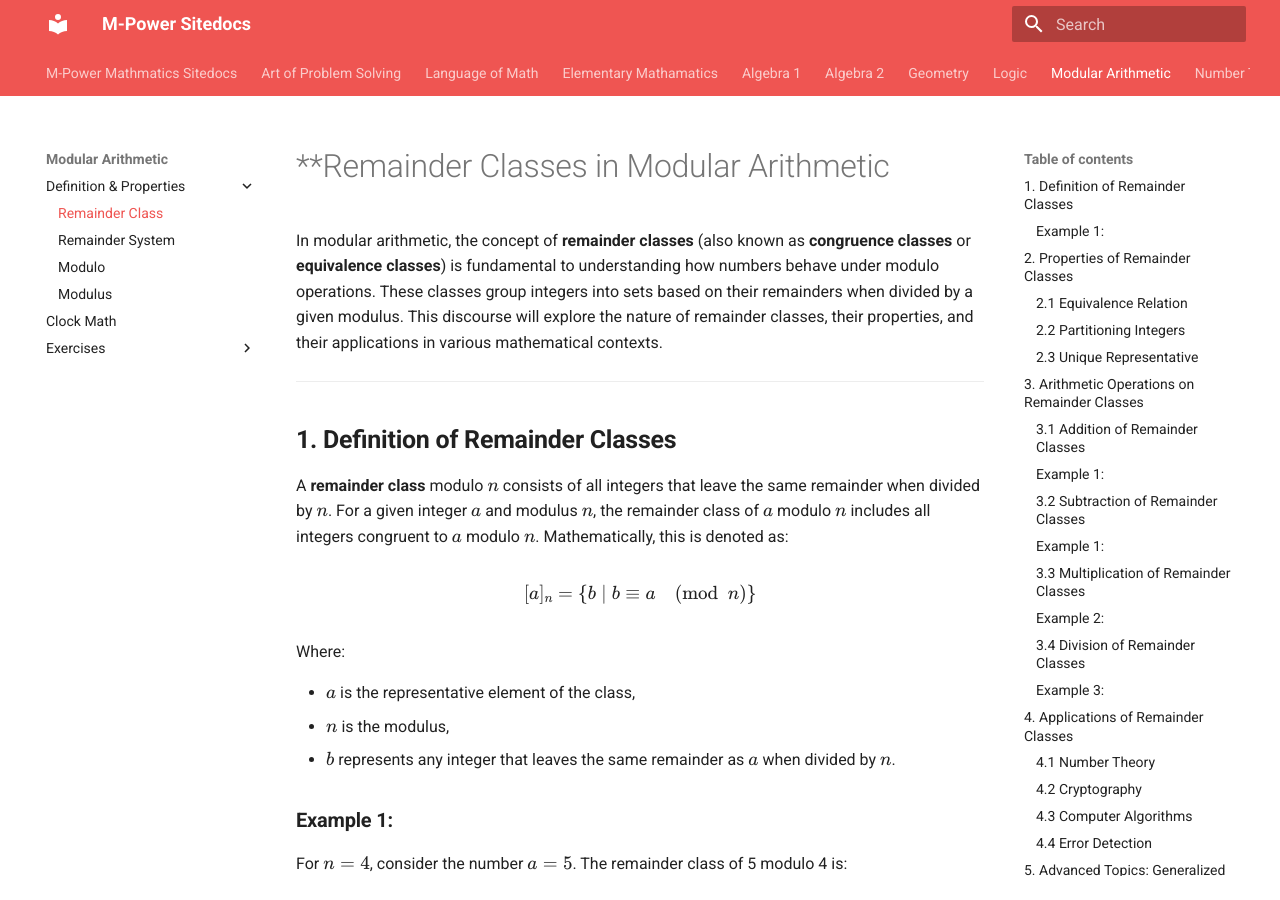
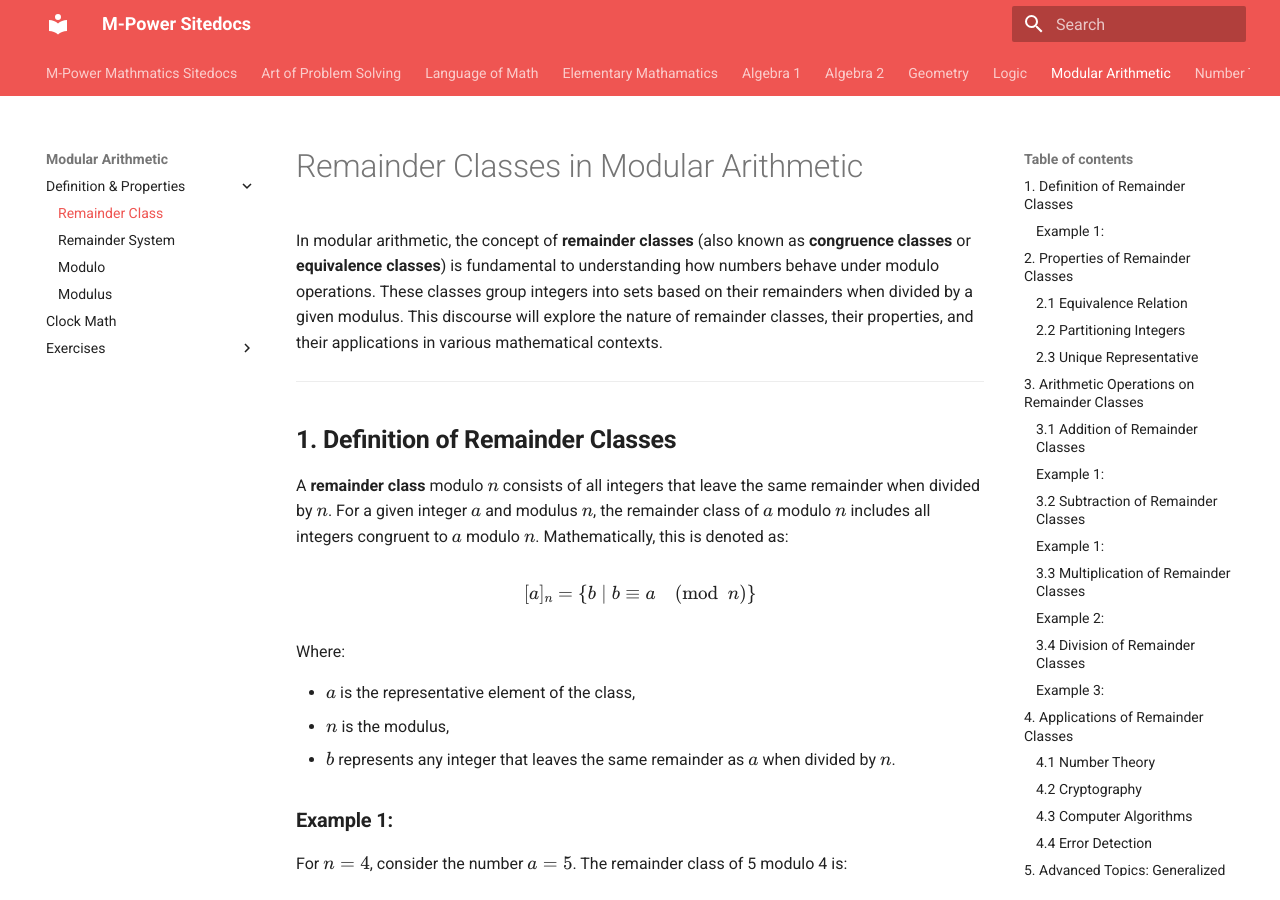
Before and after one commit to baseonballs/mpower-sitedocs, an MkDocs documentation site: the page built from site-docs/mathematics/mod-arith/remainder-class.md, in a window 1280 px wide and 900 px high. Built offline with MkDocs 1.6.1 and Material for MkDocs 9.7.7, drawn with Linux system fonts in a browser that asks for light colours; formulas are drawn with MathJax 3.

```diff
--- a/site-docs/mathematics/mod-arith/remainder-class.md
+++ b/site-docs/mathematics/mod-arith/remainder-class.md
@@ -1,4 +1,4 @@
-# **Remainder Classes in Modular Arithmetic
+# Remainder Classes in Modular Arithmetic
 
 In modular arithmetic, the concept of **remainder classes** (also known as **congruence classes** or **equivalence classes**) is fundamental to understanding how numbers behave under modulo operations. These classes group integers into sets based on their remainders when divided by a given modulus. This discourse will explore the nature of remainder classes, their properties, and their applications in various mathematical contexts.
 
```
